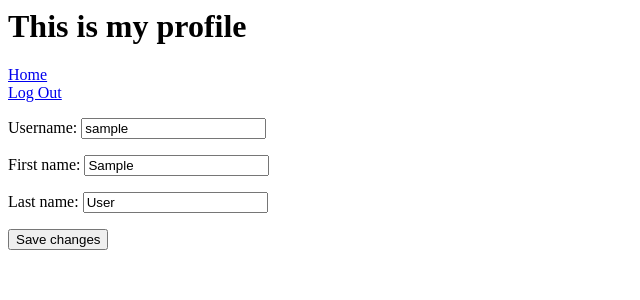
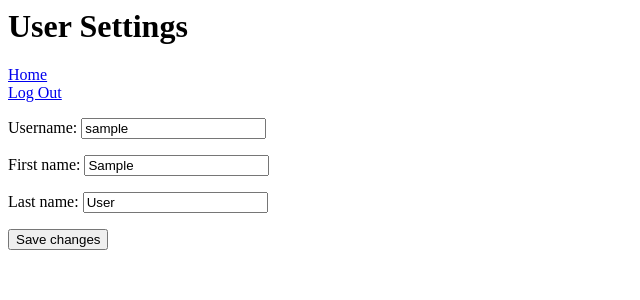
Before and after one commit to mateovasquez/githuboauth, a Django app: page /user in a window 1280 px wide. Shown: the top 300 px of the page, without its empty margins (0-640 px from the left). Run offline with Django 4.2, Linux system fonts and the light colour scheme; the visitor is signed in with stand-in values (Sample User, id 1).

Commit message:
changed user detail page title

```diff
--- a/user_profile/templates/user-detail.html
+++ b/user_profile/templates/user-detail.html
@@ -1,5 +1,5 @@
 
-<h1>This is my profile</h1>
+<h1>User Settings</h1>
 
 <div>
   {% if messages %}
```
Also changed, not shown: githuboauth/tests/test_urls.py (+1 -1 lines).
